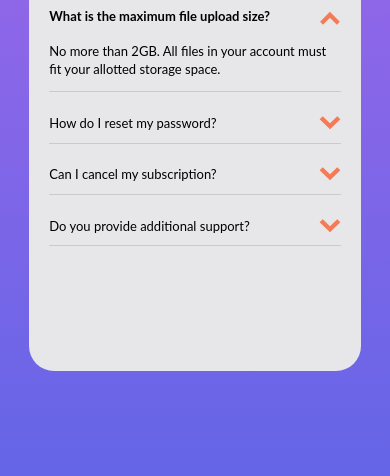
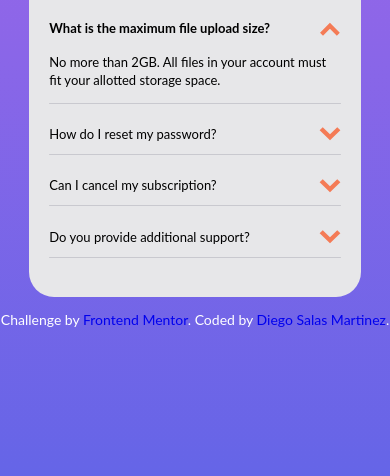
Before and after one commit to diegosalasmartinez/faq-accordion, a website: page index.html in a window 390 px wide. Shown: the part 368-844 px from the top of the page. Drawn offline with Linux system fonts and the light colour scheme.

Commit message:
responsive finalizado

```diff
--- a/index.html
+++ b/index.html
@@ -11,7 +11,8 @@
   <title>Frontend Mentor | FAQ Accordion Card</title>
 </head>
 <body>
-  <main class="faq">
+  <main class="main">
+    <div class="faq">
       <div class="faq__image"></div>
       <div class="faq__info">
           <h1>FAQ</h1>
@@ -62,11 +63,12 @@
             </ul>
           </div>
       </div>
+    </div>
   </main>
 
   <div class="attribution">
     Challenge by <a href="https://www.frontendmentor.io?ref=challenge" target="_blank">Frontend Mentor</a>.
-    Coded by <a href="#">Your Name Here</a>.
+    Coded by <a href="#">Diego Salas Martinez</a>.
   </div>
   <script src="build/js/bundle.min.js"></script>
 </body>
--- a/src/scss/layout/_main.scss
+++ b/src/scss/layout/_main.scss
@@ -5,26 +5,26 @@ body{
     background-attachment: fixed;
 }
 
+.main{
+    display: flex;
+    align-items: center;
+    justify-content: center;
+    padding-top: 15rem;
+}
+
 .faq{
     display: block;
-    position: absolute;
+    position: relative;
     width: 85%;
-    height: 75%;
-    top: 0;
-    left: 0;
-    right: 0;
-    bottom: 0;
-    margin: auto;
     background-color: $grisClaro;
     border-radius: 25px;
-
 
     @include laptop{
         @include grid(2,0);
         width: 65%;
+        align-items: center;
+        justify-content: center;
     }
-
-
 
     &__image{
         position: relative;
@@ -34,18 +34,21 @@ body{
         background-size: 70%;
         background-position: 35% 0%;
         background-repeat: no-repeat;
-        height: 40%;
+        height: 20rem;
         width: 100%;
         margin-bottom: 3rem;
 
         @include tablet{
             top: -10rem;
-            height: 60%;
-            background-position: 35% 0%;
+            margin: 0 auto;
+            width: 85%;
+            height: 40rem;
+            background-position: 35% 20%;
         }
 
         @include laptop{
             top: 0;
+            left: 0;
             background-image: url('../img/illustration-woman-online-desktop.svg');
             background-size: 110%;
             background-position: 120% center;
@@ -62,7 +65,7 @@ body{
                 position: absolute;
                 background-image: url('../img/illustration-box-desktop.svg');
                 background-size: 40%;
-                background-position: -15% 60%;
+                background-position: -15% 65%;
                 background-repeat: no-repeat;
                 height: 100%;
                 width: 100%;
@@ -75,15 +78,16 @@ body{
             bottom: -2rem;
             position: absolute;
             background-image: url('../img/bg-pattern-mobile.svg');
-            background-size: 85%;
+            background-size: 75%;
             background-position: 45% 45%;
             background-repeat: no-repeat;
             height: 100%;
             width: 100%;
 
             @include tablet{
+                bottom: 1rem;
                 background-size: 65%;
-                background-position: 45% 55%;
+                background-position: 45% 75%;
             }
 
             @include laptop{
@@ -98,16 +102,14 @@ body{
     }
 
     &__info{
-        height: 50%;
         padding: 2rem;
-        margin-top: -17rem;
+        margin-top: -15rem;
 
         @include tablet{
-            padding: 0 8rem 4rem 8rem;
+            padding: 2rem 8rem 4rem 8rem;
         }
 
         @include laptop{
-            height: 100%;
             padding: 4rem 8rem 4rem 6rem;
             margin-top: 0;
         }
@@ -202,3 +204,14 @@ body{
         }
     }
 }
+
+.attribution{
+    margin: 1rem 0;
+    color: $blanco;
+    font-size: 1.4rem;
+    text-align: center;
+
+    a:hover{
+        color: $red;
+    }
+}
```
Also changed, not shown: build/css/app.css, 1 other file. Lines whose indentation alone changed are shown as unchanged.
